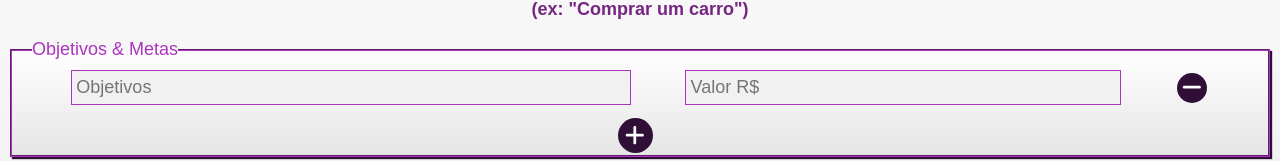
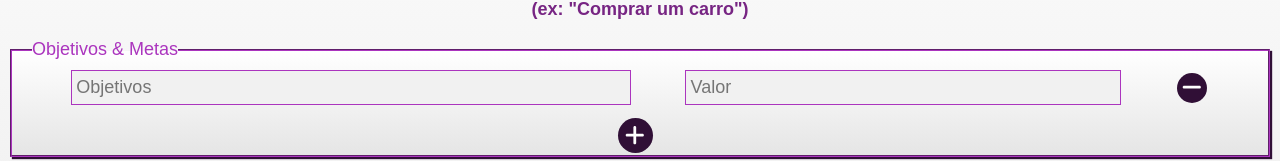
Before and after one commit to brunotxrs/destino-final, a React (Create React App) app: page / in a window 1280 px wide. Both pictures are taken after a click on the element 635 px from the left and 303 px from the top of the page. Shown: the part 223-384 px from the top of the page. Built offline with nearby package versions, Linux system fonts and the light colour scheme.

Commit message:
feat: add NumericFormat

```diff
--- a/src/components/ui/DespesaInput.js
+++ b/src/components/ui/DespesaInput.js
@@ -3,6 +3,7 @@ import "../css/Input.css"
 import { Contexts } from "../contexts/Context"
 import { FontAwesomeIcon } from "@fortawesome/react-fontawesome";
 import { faMinus, faPlus } from "@fortawesome/free-solid-svg-icons";
+import { NumericFormat } from "react-number-format";
 
 
 
@@ -33,13 +34,23 @@ function DespesaInput() {
                                 handleDespesaChange(despesa.id, "texto", g.target.value)
                             }/>
 
-                            <input className="input-number" type="number"
+                            <NumericFormat
+                            className="input-number"
                             placeholder="Valor"
-                            autoComplete="off"
                             value={despesa.valor}
-                            onChange={(g) =>
-                                handleDespesaChange(despesa.id, "valor", g.target.value)
-                            }/>
+                            onValueChange={(values) => {
+                            const {value} = values ;
+                            handleDespesaChange(despesa.id, 'valor', value);
+                            }}
+                            decimalSeparator=","
+                            thousandSeparator="."
+                            prefix="R$ "
+                            decimalScale={2}
+                            fixedDecimalScale={true}
+                            allowLeadingZeros={false}
+                            valueIsNumericString={true}
+
+                            />
 
                             <div className="box-icon-input-mobile">
                                 <span className="icon-minus"onClick={() => handleRemoveDespesa(despesa.id)}><FontAwesomeIcon icon={faMinus} />
--- a/src/components/ui/ObjetivoInput.js
+++ b/src/components/ui/ObjetivoInput.js
@@ -4,6 +4,8 @@ import '../css/Input.css'
 import { FontAwesomeIcon } from "@fortawesome/react-fontawesome";
 import { faMinus, faPlus } from "@fortawesome/free-solid-svg-icons";
 import { Contexts } from "../contexts/Context";
+
+import { NumericFormat } from "react-number-format";
 
 function ObjetivoInput() {
     const {
@@ -31,11 +33,23 @@ function ObjetivoInput() {
                         onChange={(e) => handleObjetivoChange(objetivo.id, 'texto', e.target.value)}
                         />
 
-                        <input className="input-number" type="number" placeholder="Valor R$"
-                         autoComplete="off"
-                         value={objetivo.valor}
-                         onChange={(e) => handleObjetivoChange(objetivo.id, 'valor', e.target.value)}
-                         />
+                        <NumericFormat
+                        className="input-number"
+                        placeholder="Valor"
+                        value={objetivo.valor}
+                        onValueChange={(values) => {
+                            const {value} = values ;
+                            handleObjetivoChange(objetivo.id, 'valor', value);
+                        }}
+                        decimalSeparator=","
+                        thousandSeparator="."
+                        prefix="R$ "
+                        decimalScale={2}
+                        fixedDecimalScale={true}
+                        allowLeadingZeros={false}
+                        valueIsNumericString={true}
+
+                        />
 
                         <div className="box-icon-input-mobile">
                             <span className="icon-minus" onClick={() => handleRemoveObjetivo(objetivo.id)}>
--- a/src/components/ui/RendaInput.js
+++ b/src/components/ui/RendaInput.js
@@ -3,6 +3,7 @@ import '../css/Input.css'
 import { FontAwesomeIcon } from "@fortawesome/react-fontawesome";
 import { faMinus, faPlus } from "@fortawesome/free-solid-svg-icons";
 import { Contexts } from "../contexts/Context"
+import { NumericFormat } from "react-number-format";
 
 
 function RendaInput() {
@@ -33,12 +34,22 @@ function RendaInput() {
                             }
                             />
 
-                            <input className="input-number" type="number" placeholder="Valor"
-                            autoComplete="off"
+                            <NumericFormat
+                            className="input-number"
+                            placeholder="Valor"
                             value={renda.valor}
-                            onChange={(f) =>
-                                handleRendaChange(renda.id, 'valor', f.target.value)
-                            }
+                            onValueChange={(values) => {
+                            const {value} = values ;
+                            handleRendaChange(renda.id, 'valor', value);
+                            }}
+                            decimalSeparator=","
+                            thousandSeparator="."
+                            prefix="R$ "
+                            decimalScale={2}
+                            fixedDecimalScale={true}
+                            allowLeadingZeros={false}
+                            valueIsNumericString={true}
+
                             />
 
                             <div className="box-icon-input-mobile">
```
